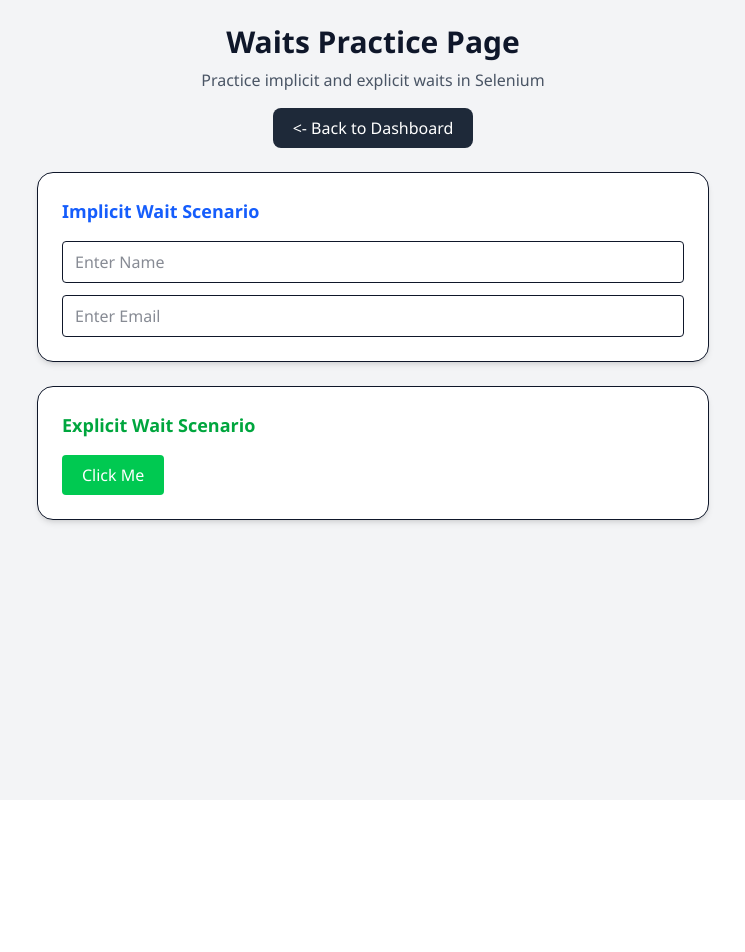
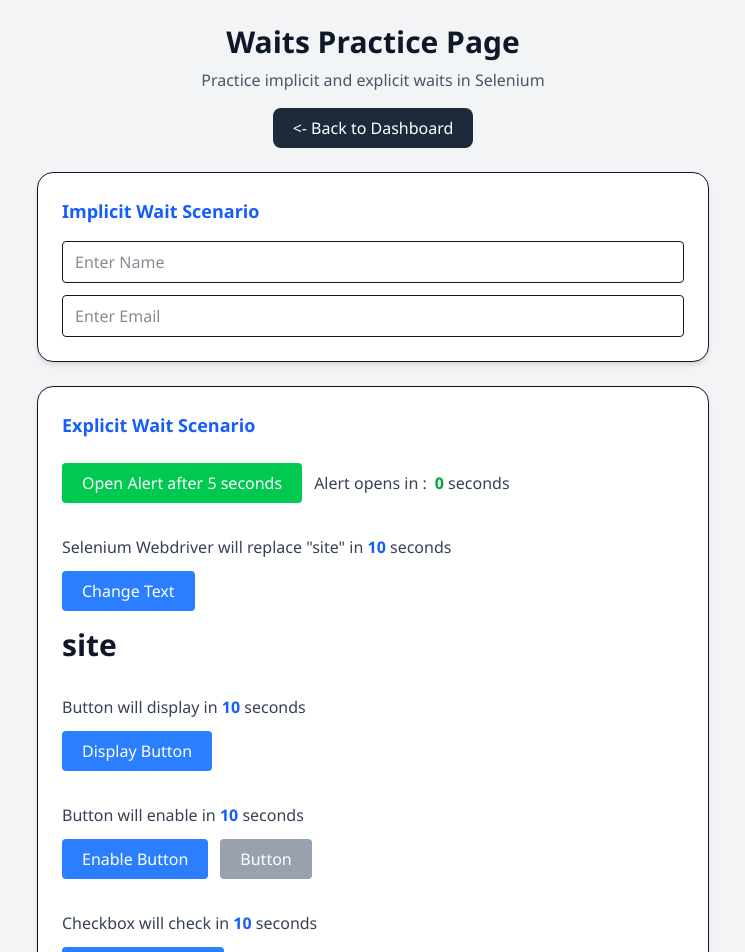
Before and after one commit to aslv24/Practice-Website, a Next.js app: page /waits in a window 1280 px wide. Shown: the top 952 px of the page, without its empty margins (267-1012 px from the left). Before the commit the page ends 800 px from the top, so only its background shows below. Built offline with nearby package versions, Linux system fonts and the light colour scheme.

Commit message:
Update .gitignore and ExplicitWait component

```diff
--- a/components/modules/waits/ExplicitWait.tsx
+++ b/components/modules/waits/ExplicitWait.tsx
@@ -1,67 +1,216 @@
 "use client"
 
-import { useEffect, useRef, useState } from "react"
+import { useEffect, useState } from "react"
 
 export default function ExplicitWait() {
+  // Alert
+  const [alertCounter, setAlertCounter] = useState<number | null>(null)
+
+  // Text
+  const [text, setText] = useState("site")
+  const [textCounter, setTextCounter] = useState<number | null>(null)
+
+  // Display Button
   const [showButton, setShowButton] = useState(false)
-  const [waitingForResult, setWaitingForResult] = useState(false)
-  const [message, setMessage] = useState("")
-  const resultTimerRef = useRef<number | null>(null)
+  const [displayCounter, setDisplayCounter] = useState<number | null>(null)
 
+  // Enable Button
+  const [enableButton, setEnableButton] = useState(false)
+  const [enableCounter, setEnableCounter] = useState<number | null>(null)
+
+  // Checkbox
+  const [checked, setChecked] = useState(false)
+  const [checkboxCounter, setCheckboxCounter] = useState<number | null>(null)
+
+  // Common Countdown Logic
   useEffect(() => {
-    const timer = window.setTimeout(() => {
+    const timers: NodeJS.Timeout[] = []
+
+    const runCounter = (
+      counter: number | null,
+      setCounter: React.Dispatch<React.SetStateAction<number | null>>,
+      callback?: () => void
+    ) => {
+      if (counter === null) return
+
+      if (counter <= 0) {
+        callback?.()
+        return
+      }
+
+      const timer = setTimeout(() => {
+        setCounter((prev) => (prev !== null ? prev - 1 : null))
+      }, 1000)
+
+      timers.push(timer)
+    }
+
+    // Alert
+    runCounter(alertCounter, setAlertCounter, () => {
+      alert("Alert Opened After 5 Seconds")
+      setAlertCounter(null)
+    })
+
+    // Text
+    runCounter(textCounter, setTextCounter, () => {
+      setText("Selenium Webdriver")
+      setTextCounter(null)
+    })
+
+    // Display Button
+    runCounter(displayCounter, setDisplayCounter, () => {
       setShowButton(true)
-    }, 4000)
+      setDisplayCounter(null)
+    })
+
+    // Enable Button
+    runCounter(enableCounter, setEnableCounter, () => {
+      setEnableButton(true)
+      setEnableCounter(null)
+    })
+
+    // Checkbox
+    runCounter(checkboxCounter, setCheckboxCounter, () => {
+      setChecked(true)
+      setCheckboxCounter(null)
+    })
 
     return () => {
-      window.clearTimeout(timer)
-
-      if (resultTimerRef.current !== null) {
-        window.clearTimeout(resultTimerRef.current)
-      }
+      timers.forEach(clearTimeout)
     }
-  }, [])
-
-  const handleClick = () => {
-    setMessage("")
-    setWaitingForResult(true)
-
-    resultTimerRef.current = window.setTimeout(() => {
-      setMessage("This text appeared after waiting. Use explicit wait in automation.")
-      setWaitingForResult(false)
-    }, 3000)
-  }
+  }, [
+    alertCounter,
+    textCounter,
+    displayCounter,
+    enableCounter,
+    checkboxCounter,
+  ])
 
   return (
     <div className="rounded-2xl border bg-white p-6 shadow-md">
-      <h2 className="mb-4 text-lg font-semibold text-green-600">
+      <h2 className="mb-6 text-lg font-semibold text-blue-600">
         Explicit Wait Scenario
       </h2>
 
-      {!showButton ? (
-        <p className="text-gray-500">Waiting for button...</p>
-      ) : (
+      {/* Alert Section */}
+      <div className="mb-8">
+        <div className="flex flex-col gap-3 lg:flex-row lg:items-center">
+          <button
+            onClick={() => setAlertCounter(5)}
+            className="rounded bg-green-500 px-5 py-2 text-white hover:bg-green-600"
+          >
+            Open Alert after 5 seconds
+          </button>
+
+          <p className="font-medium text-gray-700">
+            Alert opens in :
+            <span className="ml-2 font-bold text-green-600">
+              {alertCounter ?? 0}
+            </span>{" "}
+            seconds
+          </p>
+        </div>
+      </div>
+
+      {/* Text Change */}
+      <div className="mb-8">
+        <p className="mb-3 text-gray-700">
+          Selenium Webdriver will replace "site" in{" "}
+          <span className="font-bold text-blue-600">
+            {textCounter ?? 10}
+          </span>{" "}
+          seconds
+        </p>
+
         <button
-          id="delayedButton"
-          onClick={handleClick}
-          disabled={waitingForResult}
-          className="rounded bg-green-500 px-5 py-2 text-white disabled:cursor-not-allowed disabled:opacity-70"
+          onClick={() => setTextCounter(10)}
+          className="rounded bg-blue-500 px-5 py-2 text-white hover:bg-blue-600"
         >
-          {waitingForResult ? "Waiting..." : "Click Me"}
+          Change Text
         </button>
-      )}
 
-      {waitingForResult && (
-        <p id="explicitWaitLoader" className="mt-3 text-sm text-gray-500">
-          Result will appear in a few seconds...
+        <h2 className="mt-4 text-3xl font-bold">{text}</h2>
+      </div>
+
+      {/* Display Button */}
+      <div className="mb-8">
+        <p className="mb-3 text-gray-700">
+          Button will display in{" "}
+          <span className="font-bold text-blue-600">
+            {displayCounter ?? 10}
+          </span>{" "}
+          seconds
         </p>
-      )}
 
-      {message && (
-        <p id="explicitWaitMessage" className="mt-3 font-medium text-green-600">
-          {message}
+        <button
+          onClick={() => setDisplayCounter(10)}
+          className="rounded bg-blue-500 px-5 py-2 text-white hover:bg-blue-600"
+        >
+          Display Button
+        </button>
+
+        {showButton && (
+          <button className="ml-4 mt-3 rounded bg-green-500 px-5 py-2 text-white lg:mt-0">
+            New Button
+          </button>
+        )}
+      </div>
+
+      {/* Enable Button */}
+      <div className="mb-8">
+        <p className="mb-3 text-gray-700">
+          Button will enable in{" "}
+          <span className="font-bold text-blue-600">
+            {enableCounter ?? 10}
+          </span>{" "}
+          seconds
         </p>
-      )}
+
+        <div className="flex flex-col gap-3 lg:flex-row lg:items-center">
+          <button
+            onClick={() => setEnableCounter(10)}
+            className="rounded bg-blue-500 px-5 py-2 text-white hover:bg-blue-600"
+          >
+            Enable Button
+          </button>
+
+          <button
+            disabled={!enableButton}
+            className={`rounded px-5 py-2 text-white ${
+              enableButton
+                ? "bg-green-500"
+                : "cursor-not-allowed bg-gray-400"
+            }`}
+          >
+            Button
+          </button>
+        </div>
+      </div>
+
+      {/* Checkbox */}
+      <div>
+        <p className="mb-3 text-gray-700">
+          Checkbox will check in{" "}
+          <span className="font-bold text-blue-600">
+            {checkboxCounter ?? 10}
+          </span>{" "}
+          seconds
+        </p>
+
+        <div className="flex flex-col gap-3 lg:flex-row lg:items-center">
+          <button
+            onClick={() => setCheckboxCounter(10)}
+            className="rounded bg-blue-500 px-5 py-2 text-white hover:bg-blue-600"
+          >
+            Check Checkbox
+          </button>
+
+          <label className="flex items-center gap-2 text-gray-700">
+            <input type="checkbox" checked={checked} readOnly />
+            Checkbox
+          </label>
+        </div>
+      </div>
     </div>
   )
 }
```
Also changed, not shown: 1 other file (tests, documents, lock files or other folders).
